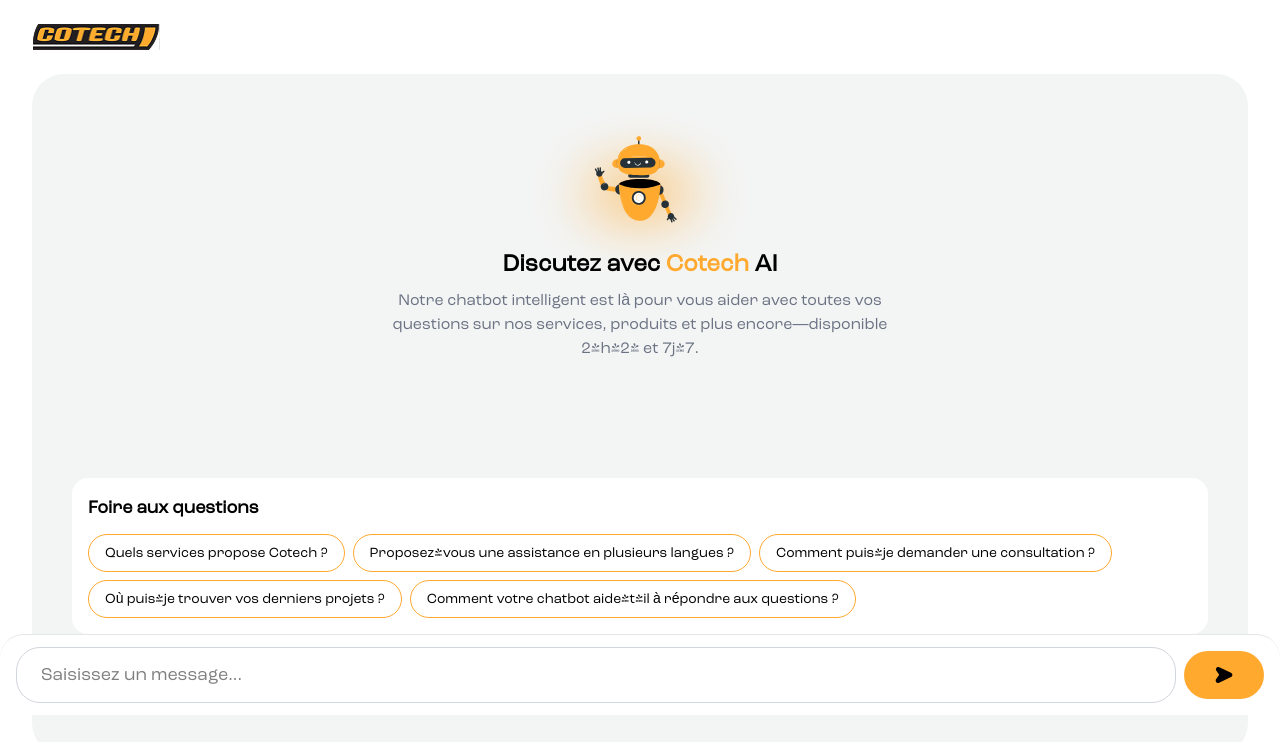
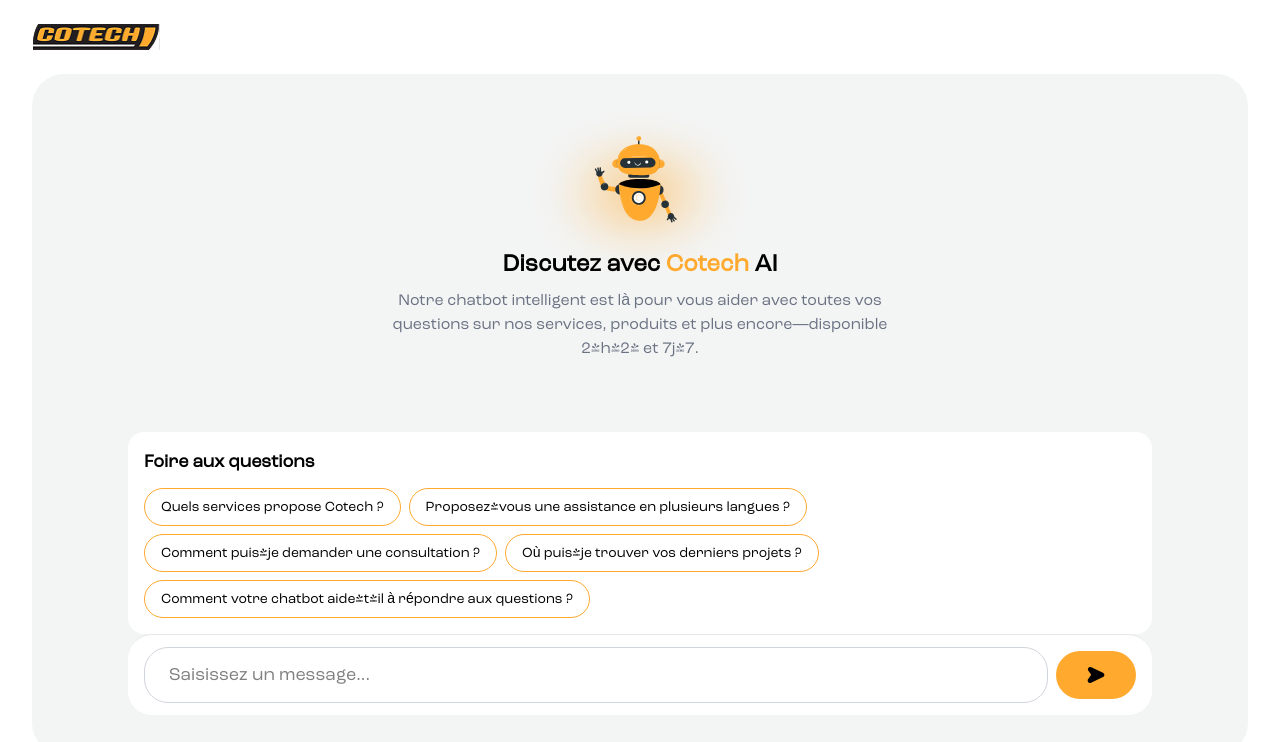
Before and after one commit to JerrY-253392/Cotech, a React (Vite) app: page /chat-screen in a window 1280 px wide. Shown: the top 742 px of the page. Built offline with nearby package versions, Linux system fonts and the light colour scheme.

Commit message:
working on responsiveness

```diff
--- a/src/Components/ChatScreen.jsx
+++ b/src/Components/ChatScreen.jsx
@@ -17,7 +17,7 @@
         {!open ? <FAQSection /> : <Chat />}
 
         {/* Input Section (Single) */}
-        <div className="py-3 bg-white border-t border-gray-200 flex items-center space-x-2 min-w-7xl rounded-3xl p-4">
+        <div className="py-3 bg-white border-t border-gray-200 flex items-center space-x-2 w-full md:w-xl lg:w-4xl xl:w-5xl 2xl:w-7xl  rounded-3xl p-4">
           <input
             type="text"
             placeholder="Saisissez un message..."
--- a/src/Components/FAQSection.jsx
+++ b/src/Components/FAQSection.jsx
@@ -24,7 +24,7 @@
         </p>
       </div>
       {/* FAQ Questions */}
-      <div className="bg-white p-4 w-full max-w-7xl rounded-2xl mt-6">
+      <div className="bg-white p-4 w-full md:max-w-xl lg:max-w-4xl xl:max-w-5xl  2xl:max-w-7xl rounded-2xl mt-6">
         <h2 className="text-lg font-semibold mb-3">Foire aux questions</h2>
         <div className="flex flex-wrap gap-2">
           {faqQuestions.map((question, index) => (
```
